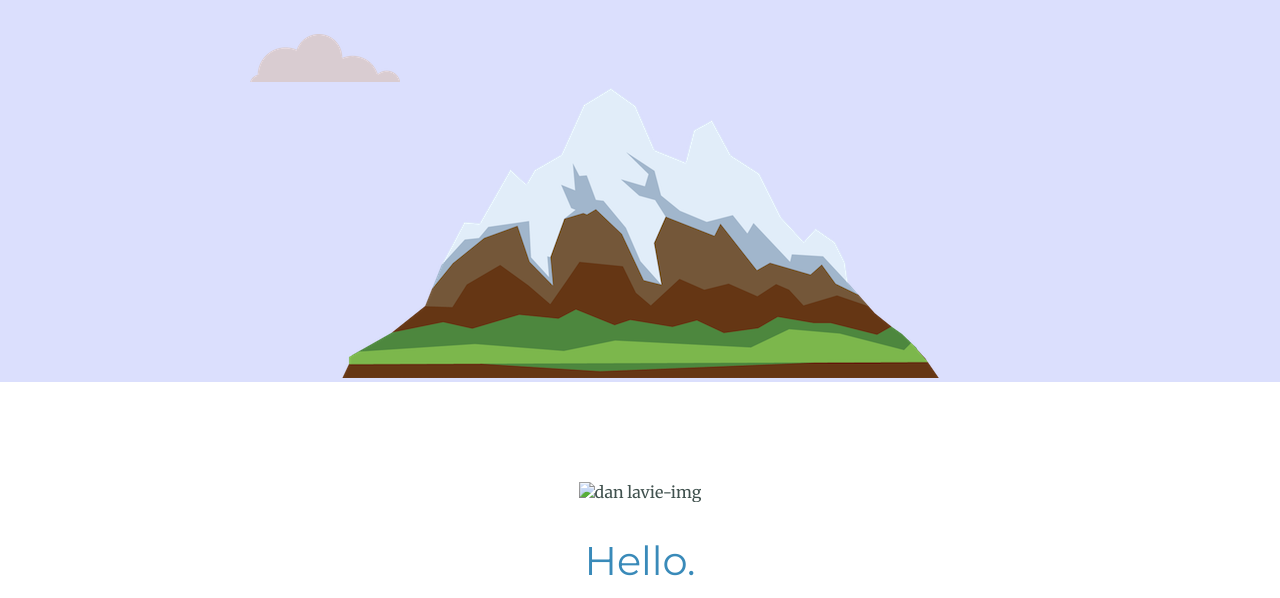
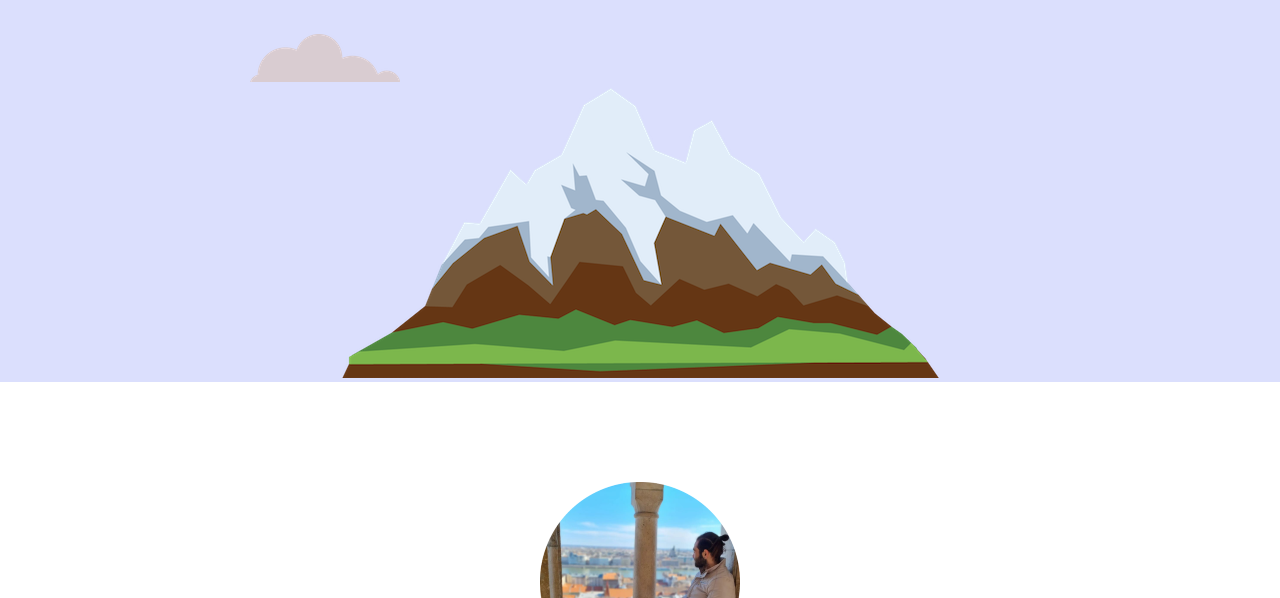
Before and after one commit to dan129834/Personal-site, a plain HTML site: page index.html in a window 1280 px wide. Shown: the part 354-952 px from the top of the page. Drawn offline with Linux system fonts and the light colour scheme.

Commit message:
Update index.html

```diff
--- a/index.html
+++ b/index.html
@@ -21,7 +21,7 @@
   </div>
   <div class="middle-container">
     <div class="profile">
-      <img src="images/dan lavie.png" alt="dan lavie-img">
+      <img src="images/dan.png" alt="dan-img">
       <h2>Hello.</h2>
       <p class="bio">Im an adult gymnast who tries to break the human boundaries. I love doing gymnastics, and I wanna be a professional gymnast</p>
     </div>
```
